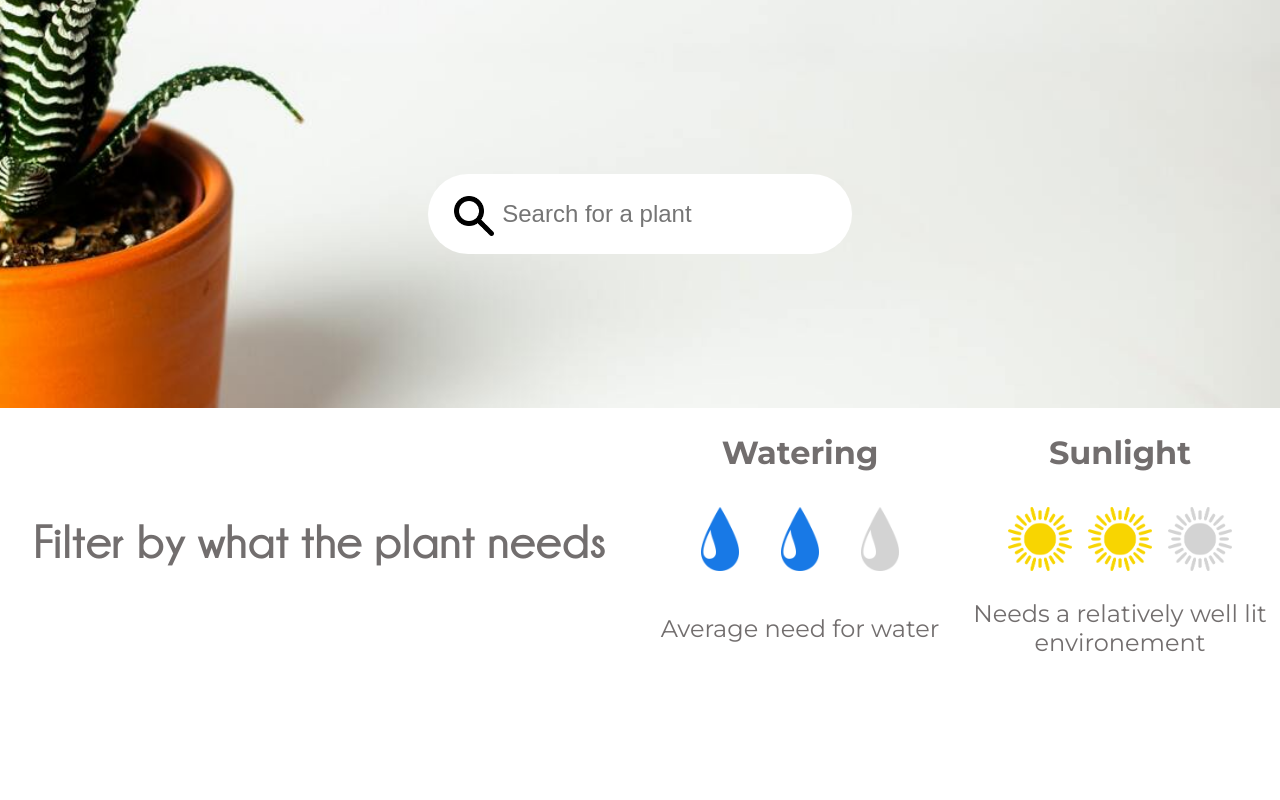
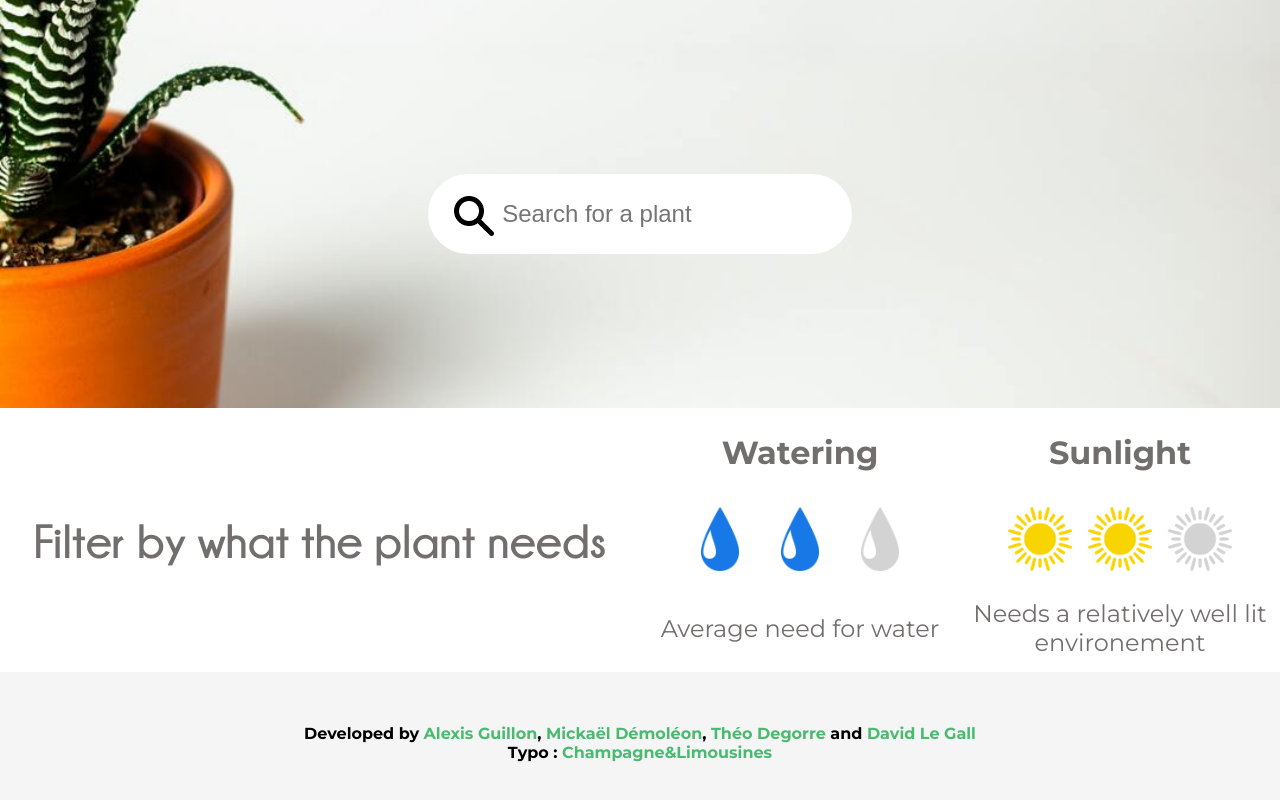
Before and after one commit to WildCodeSchool-2024-02/JS-Nantes-RAMCss-II-P2-GreenDoor, a React (Vite) app in the folder client/: page / in a window 1280 px wide. Shown: the part 392-1192 px from the top of the page. Before the commit the page ends 1064 px from the top, so only its background shows below. Built offline with nearby package versions, Linux system fonts and the light colour scheme.

Commit message:
US_10_1_Footer : Footer finished

```diff
--- /dev/null
+++ b/client/src/components/Footer.jsx
@@ -0,0 +1,73 @@
+import "../styles/Footer.css";
+
+function Footer() {
+  const handleClick = () => {
+    alert("Vous allez être redirigée sur la police Champagne&Limousines");
+  };
+
+  const LinkedinProfil = () => {
+    alert("Voir le Linkedin");
+  };
+
+  return (
+    <footer>
+      <h6 className="credit">
+        <p>
+          Developed by
+          <a
+            href="https://www.linkedin.com/in/alexis-guillon-9301252b9/"
+            target="_blank"
+            rel="noreferrer"
+            onClick={LinkedinProfil}
+          >
+            {" "}
+            Alexis Guillon
+          </a>
+          ,
+          <a
+            href="https://www.linkedin.com/in/micka%C3%ABl-d-07a2722a2/"
+            target="_blank"
+            rel="noreferrer"
+            onClick={LinkedinProfil}
+          >
+            {" "}
+            Mickaël Démoléon
+          </a>
+          ,
+          <a
+            href="https://www.linkedin.com/in/th%C3%A9o-degorre-a89086133/"
+            target="_blank"
+            rel="noreferrer"
+            onClick={LinkedinProfil}
+          >
+            {" "}
+            Théo Degorre
+          </a>{" "}
+          and
+          <a
+            href="https://www.linkedin.com/in/davidlegall/"
+            target="_blank"
+            rel="noreferrer"
+            onClick={LinkedinProfil}
+          >
+            {" "}
+            David Le Gall
+          </a>
+        </p>
+        <p>
+          Typo :{" "}
+          <a
+            href="https://www.dafont.com/fr/champagne-limousines.font?text=greenDOOR&psize=l&back=theme"
+            target="_blank"
+            rel="noreferrer"
+            onClick={handleClick}
+          >
+            Champagne&Limousines
+          </a>
+        </p>
+      </h6>
+    </footer>
+  );
+}
+
+export default Footer;
--- a/client/src/pages/Home.jsx
+++ b/client/src/pages/Home.jsx
@@ -1,11 +1,13 @@
 import Header from "../components/Header";
 import FiltersTutorial from "../components/FiltersTutorial";
+import Footer from "../components/Footer";
 
 function Home() {
   return (
     <main>
       <Header />
       <FiltersTutorial />
+      <Footer />
     </main>
   );
 }
--- /dev/null
+++ b/client/src/styles/Footer.css
@@ -0,0 +1,21 @@
+footer {
+  background-color: var(--background-color);
+  height: 152px;
+  display: flex;
+  justify-content: center;
+  text-align: center;
+}
+.credit {
+  margin-top: 6.5vh;
+  font-family: var(--font-family-body);
+}
+.credit > p > a {
+  text-decoration: none;
+  color: var(--accent-color);
+}
+.credit > p > a:hover {
+  color: var(--accent-hover-color);
+}
+p {
+  font-size: 16px;
+}
```
